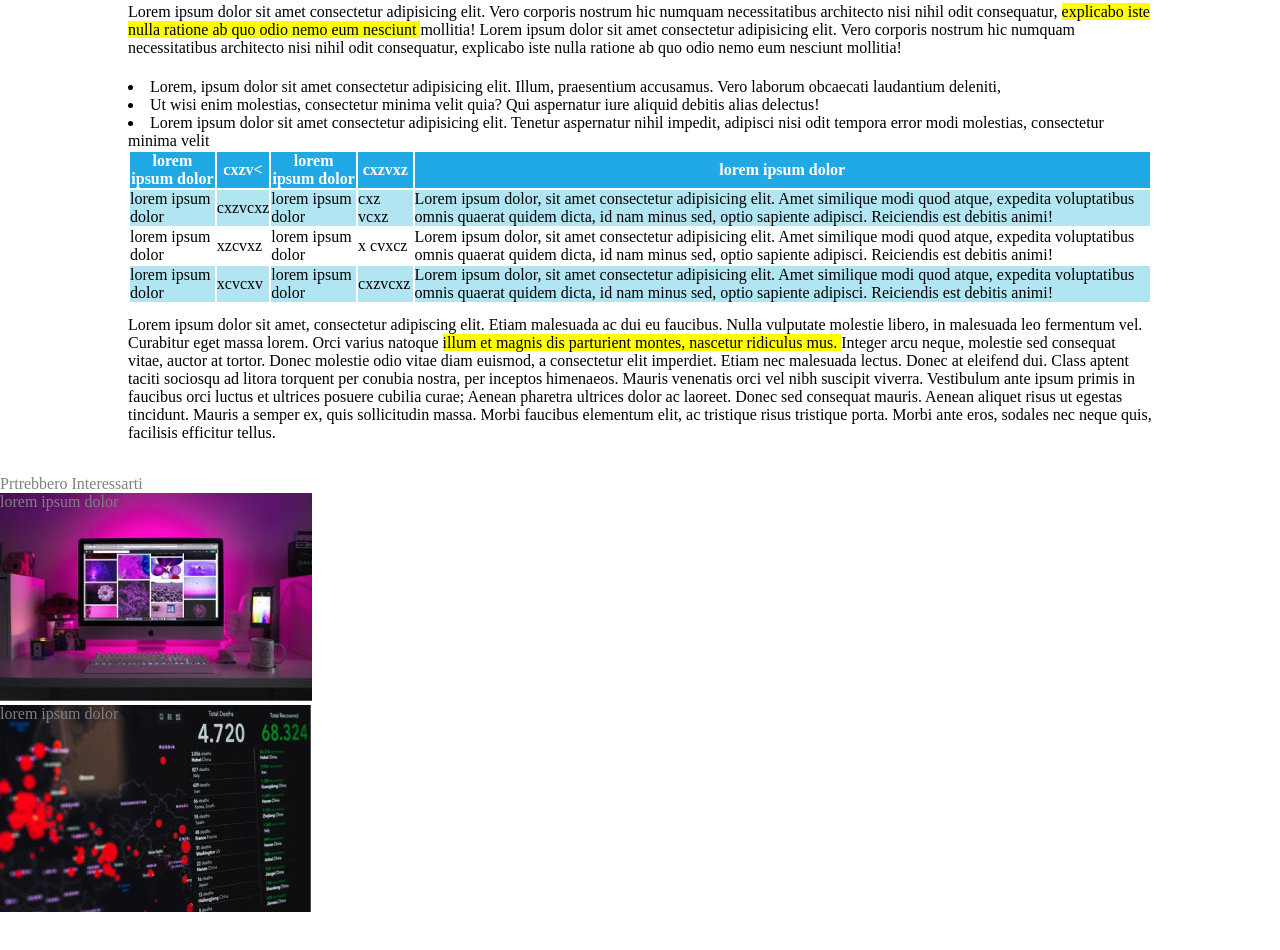
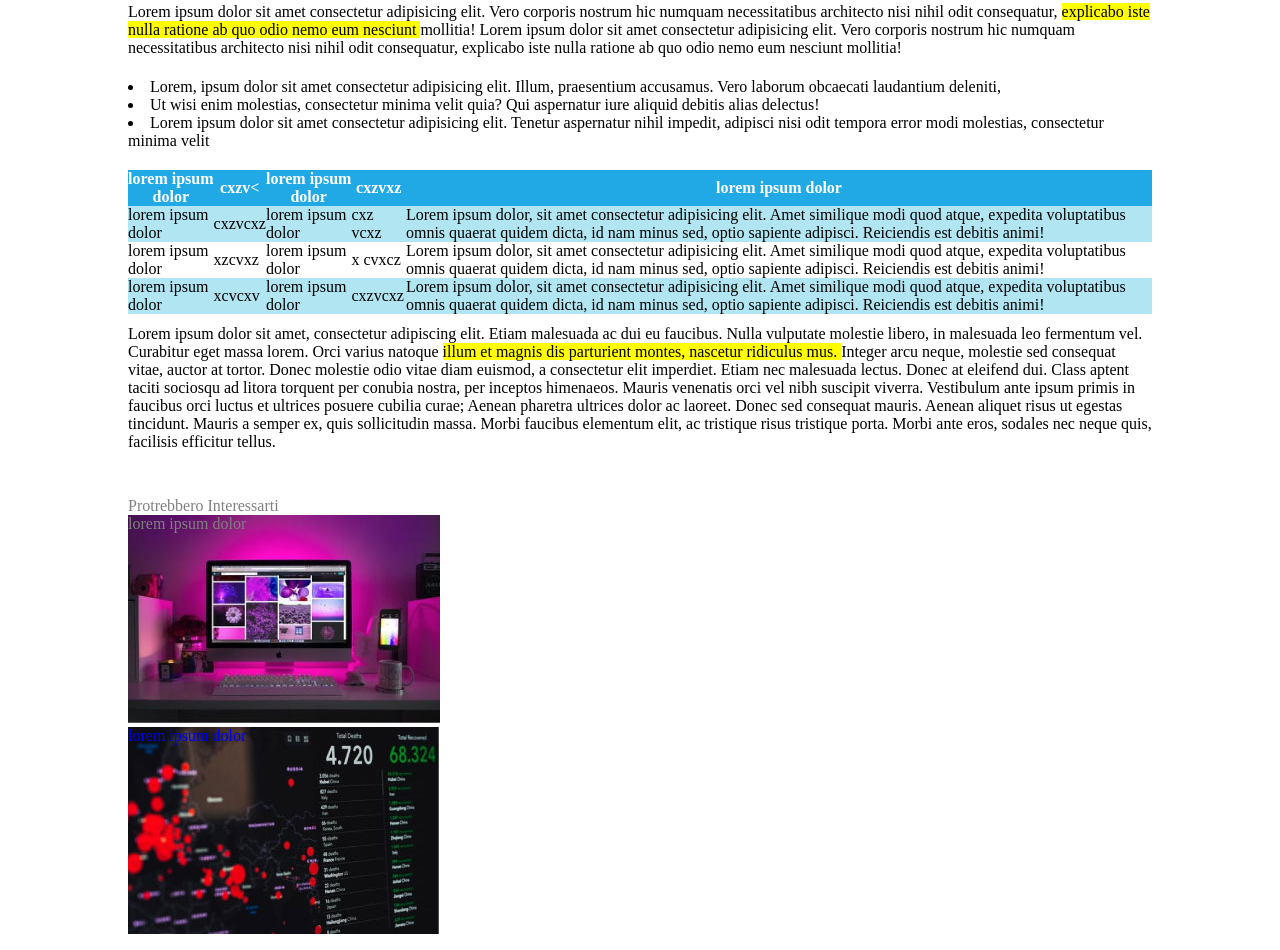
Before and after one commit to ManueldG/html-css-booleaner, a website: page index.html in a window 1280 px wide. Shown: the part 646-1596 px from the top of the page. Before the commit the page ends 1562 px from the top, so only its background shows below. Drawn offline with Linux system fonts and the light colour scheme.

Commit message:
bordi risolti ma chi gli ha detto di mettere border-spacing: 2px; ??

```diff
--- a/css/style.css
+++ b/css/style.css
@@ -21,7 +21,8 @@ header {
   margin-bottom: 1.5%;
 }
 
-main {
+main,
+footer {
   margin: auto;
   padding: 1% 10%;
 }
@@ -31,6 +32,15 @@ header img {
   left: 10%;
   top: 40%;
   height: 50%;
+}
+
+ul {
+  list-style-position: inside;
+  margin: 2% 0;
+}
+
+.evidenziatore {
+  background-color: #ffff00;
 }
 
 h1 {
@@ -45,11 +55,14 @@ h5 {
 p {
   margin: 1% 0% 2% 0%;
 }
-
+/*########TABLE#######*/
+.tabella {
+  border-spacing: 0px;
+}
 .tabella td,
 .tabella th {
-  border: 0;
-  margin-top: 3%;
+  border: none;
+  /*margin-top: 3%;*/
 }
 
 thead {
@@ -57,18 +70,12 @@ thead {
   color: white;
 }
 
-ul {
-  list-style-position: inside;
-}
-
 tr.evidenziato {
   background-color: #b1e5f2;
 }
+/*################*/
 
-.evidenziatore {
-  background-color: #ffff00;
-}
-
+/*#####FOOTER######*/
 footer {
   color: #808080;
   position: relative;
--- a/index.html
+++ b/index.html
@@ -136,14 +136,16 @@
       </p>
     </main>
     <footer>
-      Prtrebbero Interessarti
+      Protrebbero Interessarti
       <div class="watermark">
         <div>lorem ipsum dolor</div>
         <img src="./img/monitor.jpg" alt="monitor" />
       </div>
       <div class="watermark">
-        <div>lorem ipsum dolor</div>
-        <img src="./img/graph.jpg" alt="graph" />
+        <a href="#">
+          <div>lorem ipsum dolor</div>
+          <img src="./img/graph.jpg" alt="graph" />
+        </a>
       </div>
     </footer>
   </body>
```
Also changed, not shown: img/favicon.ico (added).
